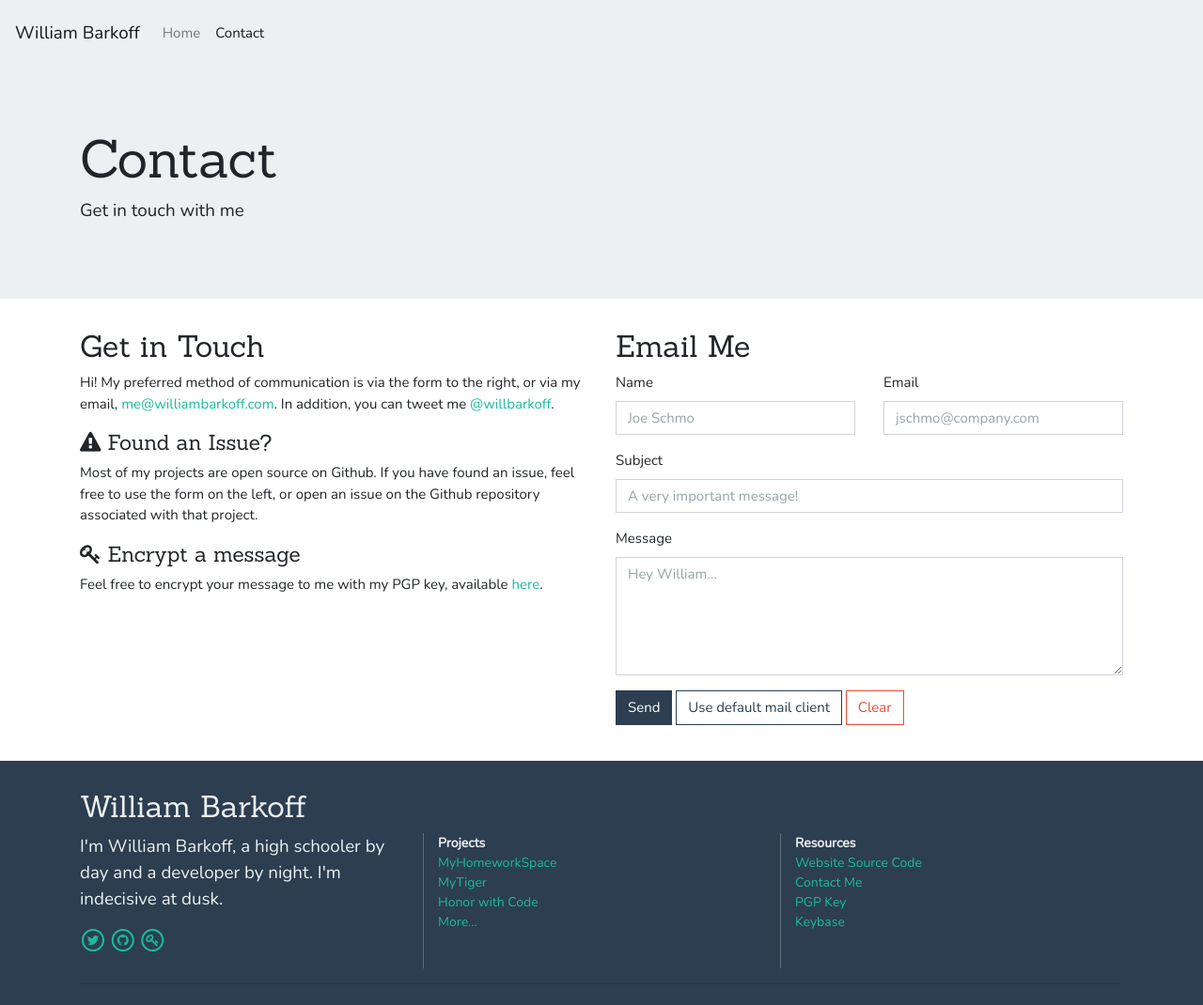
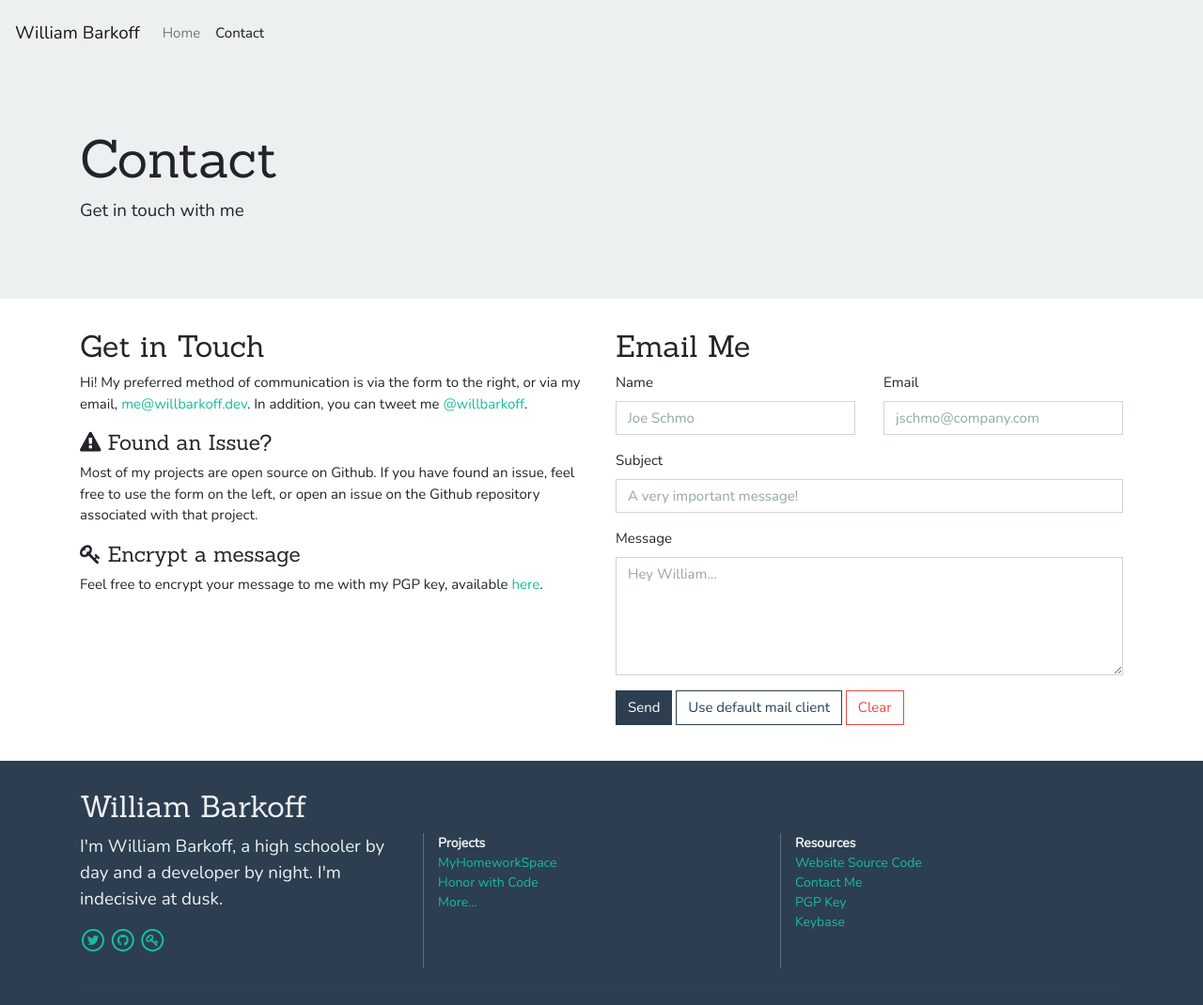
Before and after one commit to willbarkoff/willbarkoff.github.io, a Jekyll site: the page built from contact.md, in a window 1280 px wide and 1094 px high. Shown: the top 1070 px of the window at 94% size. Built offline with Jekyll 4.4.1, drawn with Linux system fonts in a browser that asks for light colours.

Commit message:
Update website

```diff
--- a/_config.yml
+++ b/_config.yml
@@ -17,8 +17,6 @@ footer-social:
 footer-projects:
   - name: MyHomeworkSpace
     url: https://myhomework.space
-  - name: MyTiger
-    url: https://tiger.williambarkoff.com
   - name: Honor with Code
     url: https://honorwithcode.org
 
--- a/_includes/foot.html
+++ b/_includes/foot.html
@@ -1,22 +1,15 @@
-<script
-	src="https://code.jquery.com/jquery-3.3.1.min.js"
-	integrity="sha256-FgpCb/KJQlLNfOu91ta32o/NMZxltwRo8QtmkMRdAu8="
-	crossorigin="anonymous"
-></script>
-<script
-	src="https://cdnjs.cloudflare.com/ajax/libs/tether/1.4.0/js/tether.min.js"
+<script src="https://code.jquery.com/jquery-3.3.1.min.js"
+	integrity="sha256-FgpCb/KJQlLNfOu91ta32o/NMZxltwRo8QtmkMRdAu8=" crossorigin="anonymous"></script>
+<script src="https://cdnjs.cloudflare.com/ajax/libs/tether/1.4.0/js/tether.min.js"
 	integrity="sha384-DztdAPBWPRXSA/3eYEEUWrWCy7G5KFbe8fFjk5JAIxUYHKkDx6Qin1DkWx51bBrb"
-	crossorigin="anonymous"
-></script>
-<script
-	src="https://maxcdn.bootstrapcdn.com/bootstrap/4.0.0-alpha.6/js/bootstrap.min.js"
+	crossorigin="anonymous"></script>
+<script src="https://maxcdn.bootstrapcdn.com/bootstrap/4.0.0-alpha.6/js/bootstrap.min.js"
 	integrity="sha384-vBWWzlZJ8ea9aCX4pEW3rVHjgjt7zpkNpZk+02D9phzyeVkE+jo0ieGizqPLForn"
-	crossorigin="anonymous"
-></script>
+	crossorigin="anonymous"></script>
 <script src="js/prism.js"></script>
 <script>
 	if (
-		window.location.hostname.indexOf("williambarkoff.com") > -1 &&
+		window.location.hostname.indexOf("willbarkoff.dev") > -1 &&
 		window.location.protocol == "http:"
 	) {
 		window.location.protocol = "https:";
--- a/contact.md
+++ b/contact.md
@@ -7,7 +7,7 @@ layout: page
 <div class="row">
     <div class="col-md-6">
         <h3>Get in Touch</h3>
-        <p>Hi! My preferred method of communication is via the form to the right, or via my email, <a href="mailto:me@williambarkoff.com">me@williambarkoff.com</a>. In addition, you can tweet me <a href="https://twitter.com/willbarkoff">@willbarkoff</a>.</p>
+        <p>Hi! My preferred method of communication is via the form to the right, or via my email, <a href="mailto:me@willbarkoff.dev">me@willbarkoff.dev</a>. In addition, you can tweet me <a href="https://twitter.com/willbarkoff">@willbarkoff</a>.</p>
         <h4><i class="fa fa-exclamation-triangle"></i> Found an Issue?</h4>
         <p>Most of my projects are open source on Github. If you have found an issue, feel free to use the form on the left, or open an issue on the Github repository associated with that project.</p>
         <h4><i class="fa fa-key"></i> Encrypt a message</h4>
@@ -15,7 +15,7 @@ layout: page
     </div>
     <div class="col-md-6">
         <h3>Email Me</h3>
-        <form action="https://formspree.io/me@williambarkoff.com" method="POST">
+        <form action="https://formspree.io/me@willbarkoff.dev" method="POST">
             <form>
                 <div class="form-group">
                     <div class="row">
@@ -43,7 +43,7 @@ layout: page
                 </div>
                 <div class="form-group">
                     <button name="submit" type="submit" class="btn btn-primary">Send</button>
-                    <a href="mailto:me@williambarkoff.com" class="btn btn-outline-primary">Use default mail client</a>
+                    <a href="mailto:me@willbarkoff.dev" class="btn btn-outline-primary">Use default mail client</a>
                     <button type="reset" class="btn btn-outline-danger">Clear</button>
                 </div>
             </form>
```
Also changed, not shown: _projects/mytiger.md (+0 -1 lines), key.md (+2 -2 lines).
